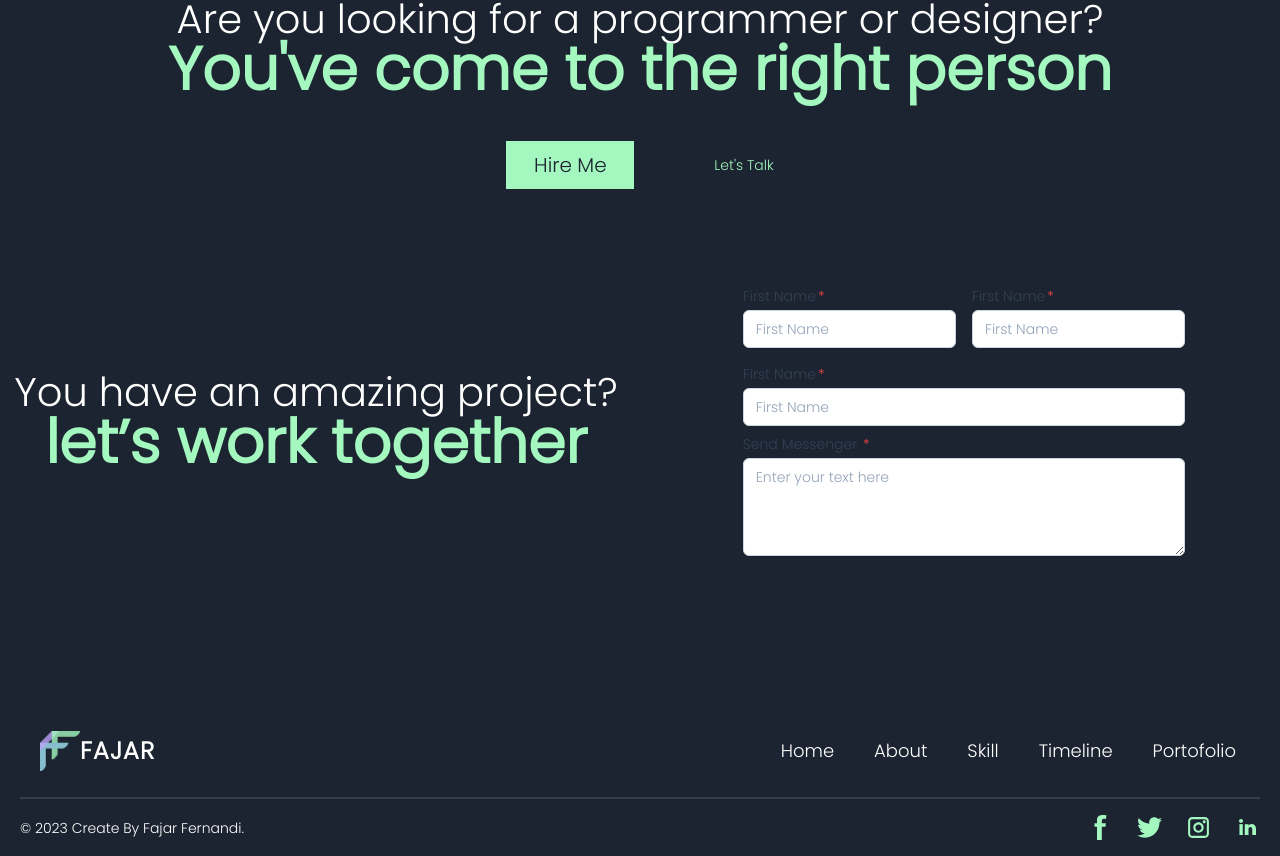
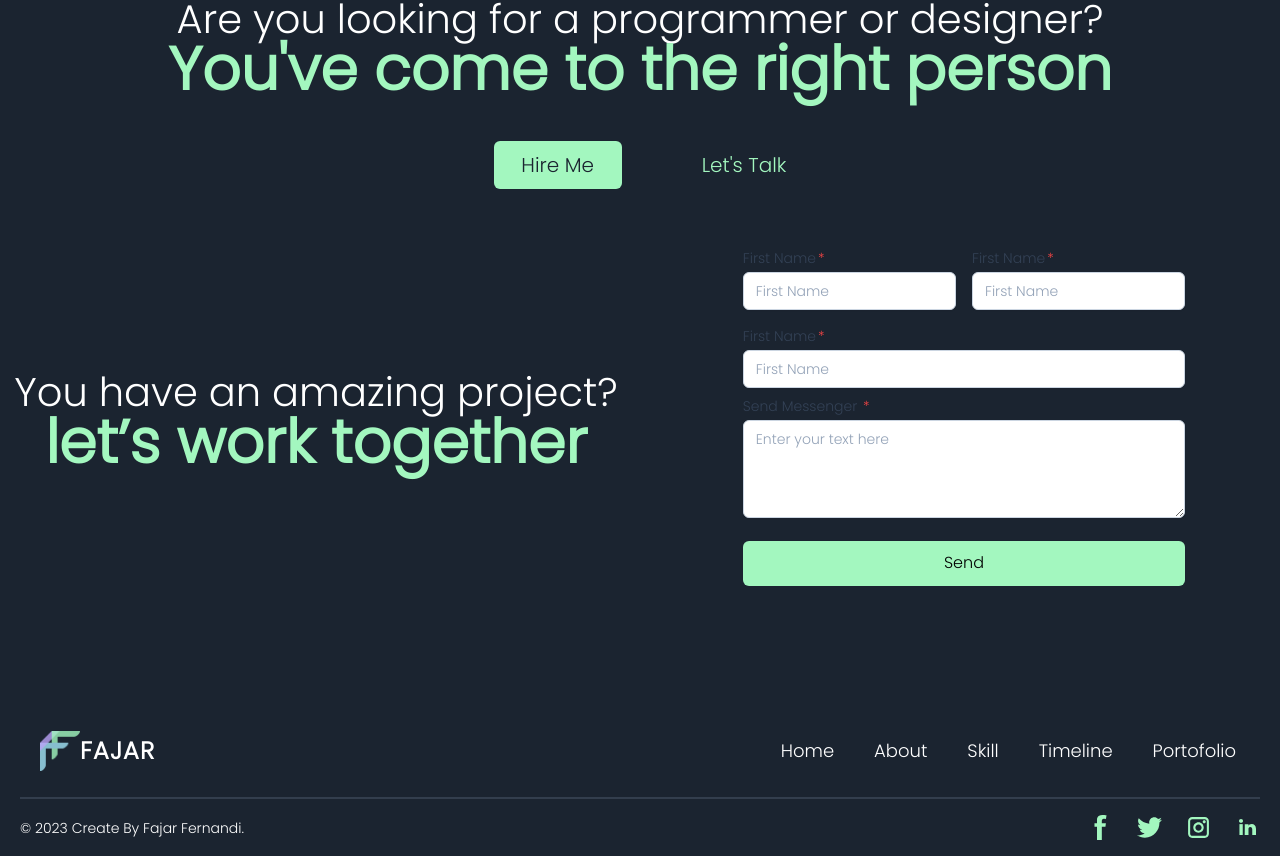
Before and after one commit to FajarFE/Portofolio-Fajar, a React (Create React App) app: page / in a window 1280 px wide. Shown: the part 3508-4364 px from the top of the page. Built offline with nearby package versions, Linux system fonts and the light colour scheme; the HTML template or start-up script is replaced by a standard one.

Commit message:
coba lagi

```diff
--- a/src/components/Contact.js
+++ b/src/components/Contact.js
@@ -32,6 +32,9 @@ const ContactCard = () => {
                         <span className="after:content-['*'] after:ml-0.5 after:text-red-500 block text-sm font-medium text-slate-700"> Send Messenger </span>
                         <textarea rows="4" className="mt-1 px-3 py-2 bg-white border shadow-sm border-slate-300 placeholder-slate-400 focus:outline-none focus:border-sky-500 focus:ring-sky-500 w-full rounded-md sm:text-sm focus:ring-1" placeholder="Enter your text here"></textarea>
                     </label>
+                    <button className="w-full h-[45px] my-4 bg-[#A3F7BF] rounded-md">
+                        Send
+                    </button>
                 </form>
             </div>
         </>
@@ -47,9 +50,9 @@ const Contact =()=>{
         <span className={`${styles.sectionHeadText4}`}>You've come to the right person</span>
         </h5>
         <div className="flex justify-center py-10">
-            <button className="bg-[#A3F7BF] w-32 h-12 text-[20px] text-[#1B2430]">Hire Me</button>
+            <button className="bg-[#A3F7BF] w-32 h-12 text-[15px] lg:text-md md:text-[20px] text-[#1B2430] rounded-md">Hire Me</button>
             <a href="#" className="items-center flex">
-            <h1 className="flex text-[17px] lg:text-sm md:text-sm text-[#A3F7BF] text-center  ml-20 ">
+            <h1 className="flex text-[15px] lg:text-md md:text-[20px] text-[#A3F7BF] text-center  ml-20 ">
                 Let's Talk
             </h1>
             </a>
```
